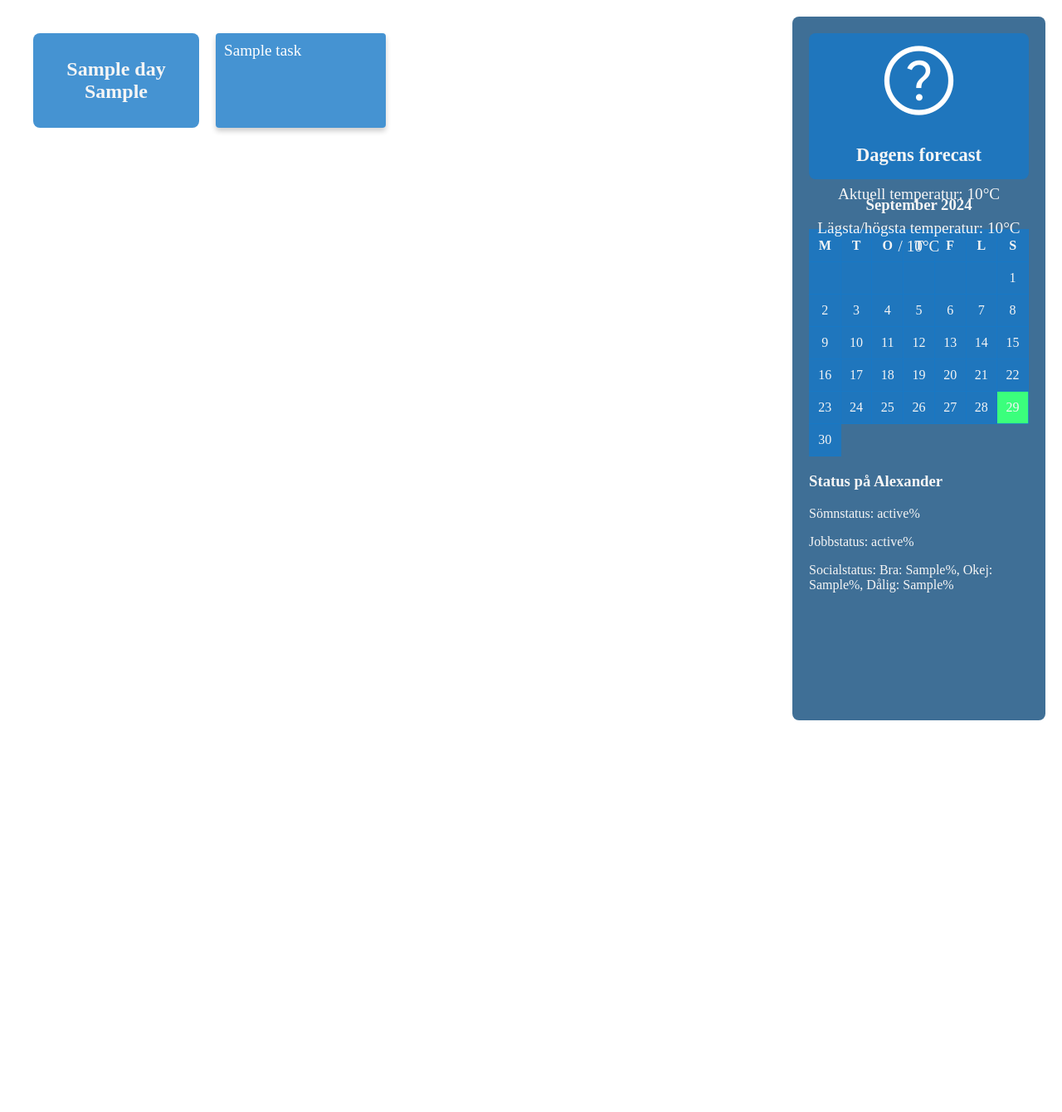
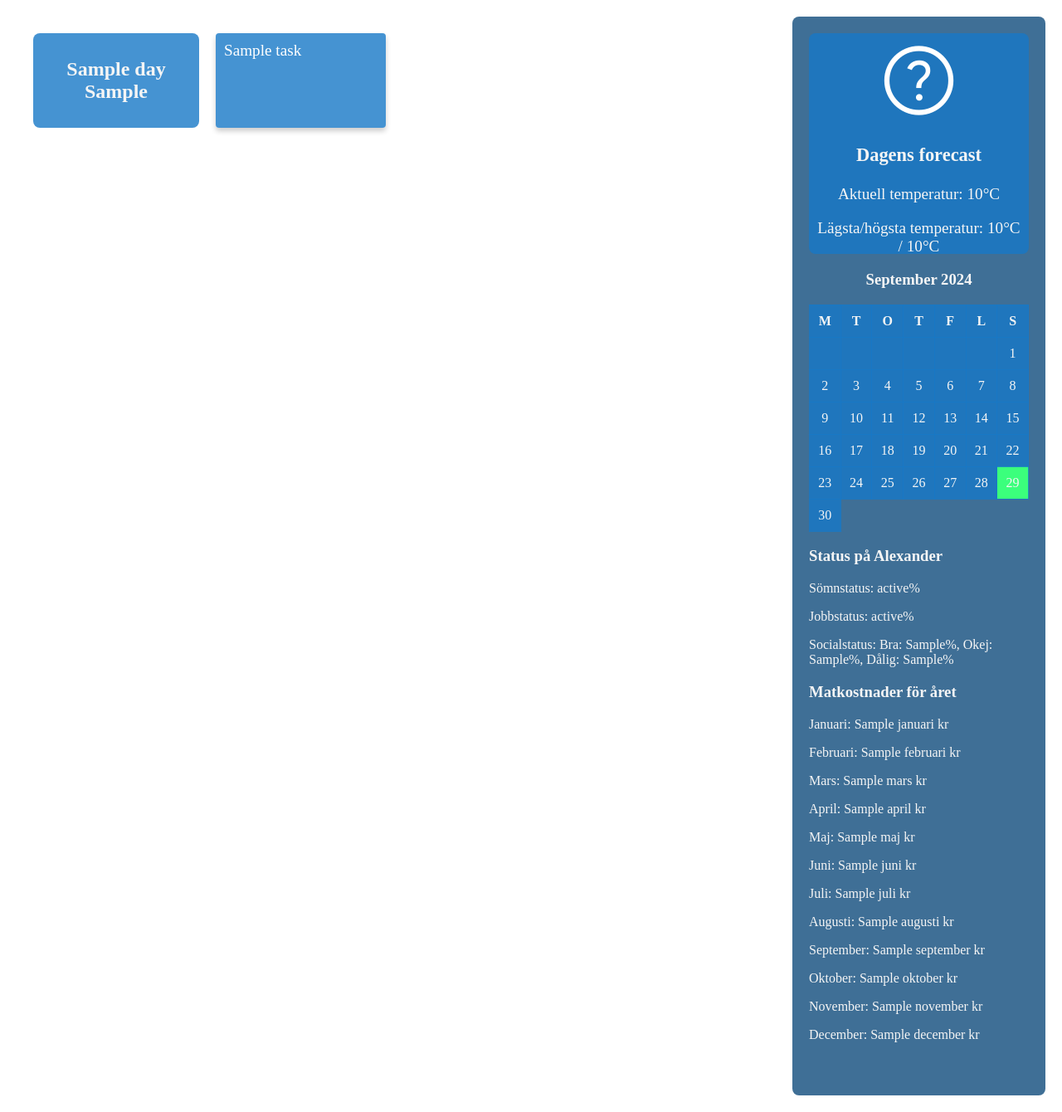
Before and after one commit to daajmen/panelProject, a Flask app: template templates/index.html in a window 1280 px wide. Shown: the whole page at 83% size. Before the commit the page ends 868 px from the top, so only its background shows below. Run offline with Flask 3, Linux system fonts and the light colour scheme; the template is opened without the code that fills it: most values are stand-ins (such as "Sample title", 1, 10 or a date in 2020); parts of the project's set-up code (start-up, migrations or seed data) failed here and were passed over.

Commit message:
added monthly expenses

```diff
--- a/app.py
+++ b/app.py
@@ -3,6 +3,7 @@
 from utils.API_tools import fetchCalendar, fetchHourlyWeather
 from adb_scheduler import start_adb_scheduler  # Importera din ADB-logik
 from utils.handlerSQL import fetch_database, fetch_healthresults  # Importera SQL-logiken från handlerSQL.py
+from utils.sql_receipt_handler import present_data
 
 app = Flask(__name__)
 
@@ -11,13 +12,12 @@
     while True:
         command = input("Skriv ett kommando (fetch, avsluta): ")
 
-        if command == "fetch":
-            health = fetch_healthresults()
-            print(f'Sömnstatus: {health.sleep_status} Jobbstatus: {health.work_status}, Socialstatus: {health.private_status[0]}, {health.private_status[1]}, {health.private_status[2]}')
+        if command == "fetchsql":
+            present_data();
+            print('Har kört kommando')
         elif command == "avsluta":
             print("Stänger ner CLI...")
             break
-
         else:
             print("Ogiltigt kommando.")
 
@@ -28,15 +28,30 @@
     daily_weather = fetchHourlyWeather()
     week_data = fetchCalendar()
     health_data = fetch_healthresults()
+    monthly_summaries = present_data()
 
     return render_template('index.html',week_data=week_data,
         weather_data= {'current_temp': daily_weather.current_temp,
                         'max_temp': daily_weather.max_temp,
                         'min_temp': daily_weather.min_temp,
                         'condition': daily_weather.hourly_forecasts[0].condition},
+
         health_data= {'work_status': health_data.work_status,
                       'sleep_status': health_data.sleep_status,
-                      'private_status': health_data.private_status})
+                      'private_status': health_data.private_status},
+        monthly_expenses = {
+            'januari': monthly_summaries[0][1],
+            'februari': monthly_summaries[1][1],
+            'mars': monthly_summaries[2][1],
+            'april': monthly_summaries[3][1],
+            'maj': monthly_summaries[4][1],
+            'juni': monthly_summaries[5][1],
+            'juli': monthly_summaries[6][1],
+            'augusti': monthly_summaries[7][1],
+            'september': monthly_summaries[8][1],
+            'oktober': monthly_summaries[9][1],
+            'november': monthly_summaries[10][1],
+            'december': monthly_summaries[11][1]})
 
 @app.route('/debug', methods=['GET', 'POST'])
 def debug():
--- a/templates/index.html
+++ b/templates/index.html
@@ -69,6 +69,22 @@
                     Okej: {{ health_data.private_status[1] }}%,
                     Dålig: {{ health_data.private_status[2] }}%
                 </p>
+
+
+
+                <h3>Matkostnader för året</h3>
+                <p>Januari: {{ monthly_expenses.januari }} kr</p>
+                <p>Februari: {{ monthly_expenses.februari }} kr</p>
+                <p>Mars: {{ monthly_expenses.mars }} kr</p>
+                <p>April: {{ monthly_expenses.april }} kr</p>
+                <p>Maj: {{ monthly_expenses.maj }} kr</p>
+                <p>Juni: {{ monthly_expenses.juni }} kr</p>
+                <p>Juli: {{ monthly_expenses.juli }} kr</p>
+                <p>Augusti: {{ monthly_expenses.augusti }} kr</p>
+                <p>September: {{ monthly_expenses.september }} kr</p>
+                <p>Oktober: {{ monthly_expenses.oktober }} kr</p>
+                <p>November: {{ monthly_expenses.november }} kr</p>
+                <p>December: {{ monthly_expenses.december }} kr</p>
             </div>
         </div>
 
```
Also changed, not shown: utils/sql_receipt_handler.py (added, +49 -0 lines), 1 other file.
